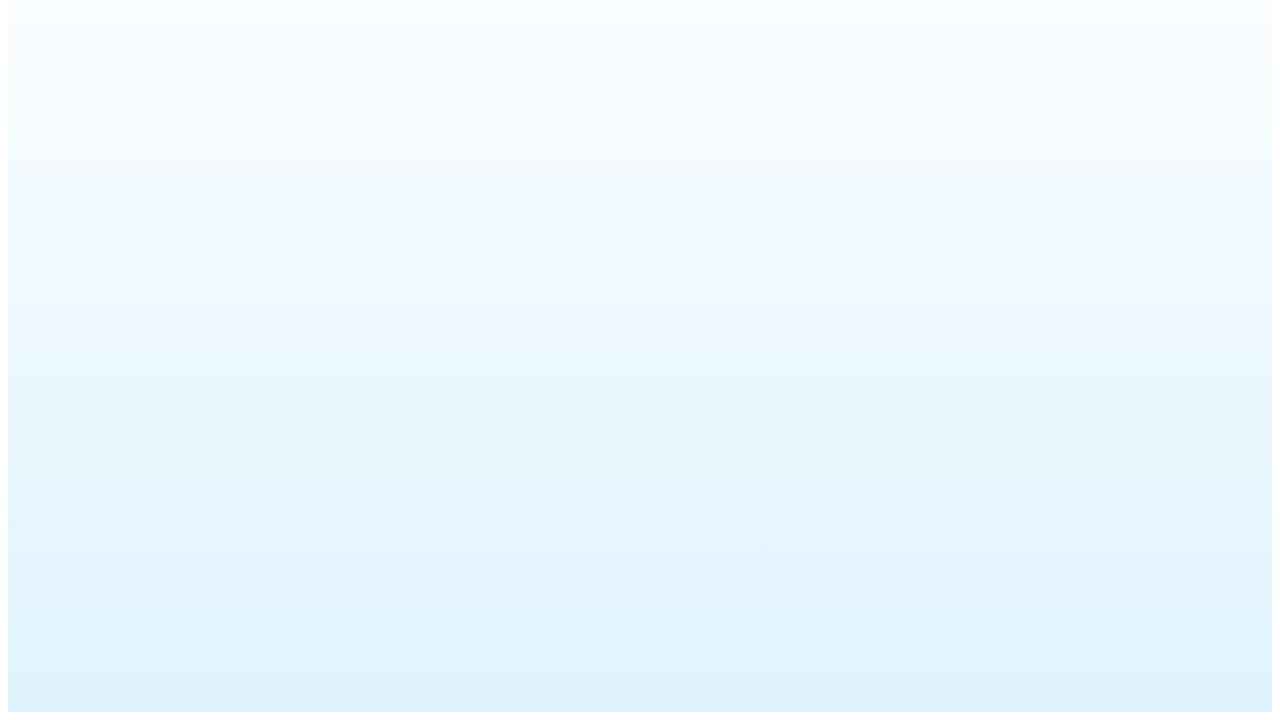
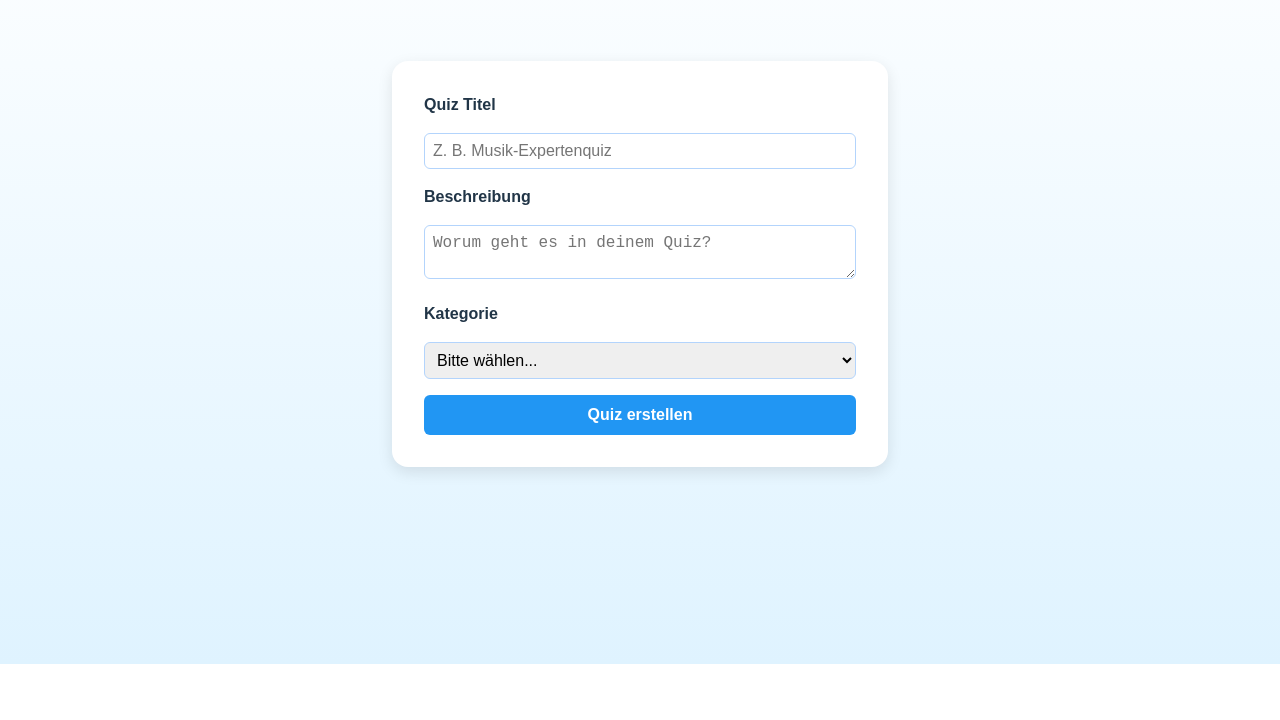
Before and after one commit to Channku/quizdle, a React (Vite) app in the folder quizdle/: page /create-quiz in a window 1280 px wide. Before the commit this address had no page. Shown: the part 136-856 px from the top of the page. After the commit the page ends 800 px from the top, so only its background shows below. Built offline with nearby package versions, Linux system fonts and the light colour scheme; what pocketbase would draw is missing.

Commit message:
create quiz

```diff
--- a/quizdle/src/App.css
+++ b/quizdle/src/App.css
@@ -1,7 +1,7 @@
 .app {
   text-align: center;
   padding: 20px;
-  background: linear-gradient(to bottom, #ffffff, #dff3ff);
+  background: linear-gradient(to bottom, #e0f7fa, #ffffff);
   min-height: 100vh;
   font-family: sans-serif;
 }
--- a/quizdle/src/App.tsx
+++ b/quizdle/src/App.tsx
@@ -2,6 +2,7 @@ import { BrowserRouter as Router, Routes, Route } from "react-router-dom";
 import "./App.css";
 import LandingPage from "./components/LandingPage";
 import QuizStart from "./pages/QuizStart";
+import CreateQuizPage from "./pages/CreateQuizPage/CreateQuizPage";
 
 function App() {
   return (
@@ -10,6 +11,7 @@ function App() {
         <Routes>
           <Route path="/" element={<LandingPage />} />
           <Route path="/quiz/:id" element={<QuizStart />} />
+          <Route path="/create-quiz" element={<CreateQuizPage />} />
         </Routes>
       </div>
     </Router>
--- a/quizdle/src/components/CreateQuiz.css
+++ b/quizdle/src/components/CreateQuiz.css
@@ -1,10 +1,9 @@
 .create-quiz-container {
   display: flex;
   justify-content: center;
-  height: 80%;
-  width: 70%;
-  margin-top: 2rem;
-  background: linear-gradient(to bottom, #e0f7fa, #ffffff);
+  align-items: center;
+  height: 100%;
+  width: 100%;
 }
 
 .form-card {
@@ -12,11 +11,15 @@
   border-radius: 16px;
   padding: 2rem;
   box-shadow: 0 5px 15px rgba(0, 0, 0, 0.1);
-  width: 100%;
-  max-width: 400px;
+  height: fit-content;
+  width: 40%;
   display: flex;
   flex-direction: column;
   gap: 1rem;
+}
+
+.form-card h4 {
+  text-align: left;
 }
 
 input,
--- a/quizdle/src/components/CreateQuiz.tsx
+++ b/quizdle/src/components/CreateQuiz.tsx
@@ -1,5 +1,6 @@
 import React, { useState } from "react";
 import PocketBase from "pocketbase";
+import "./CreateQuiz.css";
 
 const pb = new PocketBase("http://127.0.0.1:8090"); // ggf. URL anpassen
 
@@ -34,8 +35,8 @@ const CreateQuiz: React.FC<CreateQuizProps> = () => {
   return (
     <div className="create-quiz-container">
       <form onSubmit={handleCreateQuiz} className="form-card">
+        <h4>Quiz Titel</h4>
         <label>
-          <strong>Quiz-Titel</strong>
           <input
             type="text"
             placeholder="Z. B. Musik-Expertenquiz"
@@ -45,8 +46,8 @@ const CreateQuiz: React.FC<CreateQuizProps> = () => {
           />
         </label>
 
+        <h4>Beschreibung</h4>
         <label>
-          <strong>Beschreibung</strong>
           <textarea
             placeholder="Worum geht es in deinem Quiz?"
             value={description}
@@ -55,8 +56,8 @@ const CreateQuiz: React.FC<CreateQuizProps> = () => {
           />
         </label>
 
+        <h4>Kategorie</h4>
         <label>
-          <strong>Kategorie</strong>
           <select
             value={category}
             onChange={(e) => setCategory(e.target.value)}
@@ -66,7 +67,6 @@ const CreateQuiz: React.FC<CreateQuizProps> = () => {
             <option value="Musik">Musik</option>
             <option value="Geschichte">Geschichte</option>
             <option value="Technologie">Technologie</option>
-            {/* weitere Kategorien */}
           </select>
         </label>
 
--- a/quizdle/src/components/LandingPage.tsx
+++ b/quizdle/src/components/LandingPage.tsx
@@ -1,6 +1,8 @@
 import { useEffect, useState } from "react";
 import PocketBase from "pocketbase";
-import CategoryCard from ".././components/CategoryCard";
+
+import { useNavigate } from "react-router-dom";
+import CategoryCard from "./CategoryCard/CategoryCard";
 interface Quiz {
   id: string;
   category: string;
@@ -12,6 +14,11 @@ const pb = new PocketBase("http://127.0.0.1:8090");
 
 function LandingPage() {
   const [quizzes, setQuizzes] = useState<Quiz[]>([]);
+  const navigate = useNavigate();
+
+  const handleCreateClick = () => {
+    navigate("/create-quiz");
+  };
 
   useEffect(() => {
     async function fetchQuizzes() {
@@ -45,11 +52,13 @@ function LandingPage() {
             name={quiz.category}
             emoji={quiz.emoji || "❓"}
             color={quiz.color}
-            />
+          />
         ))}
       </div>
 
-      <button className="create-button">Quiz erstellen</button>
+      <button className="create-button" onClick={handleCreateClick}>
+        Quiz erstellen
+      </button>
     </>
   );
 }
--- /dev/null
+++ b/quizdle/src/pages/CreateQuizPage/CreateQuizPage.tsx
@@ -0,0 +1,7 @@
+import CreateQuiz from "../../components/CreateQuiz";
+
+const CreateQuizPage = () => {
+  return <CreateQuiz />;
+};
+
+export default CreateQuizPage;
```
Also changed, not shown: quizdle/src/pages/CreateQuizPage/CreateQuizPage.css (added).
